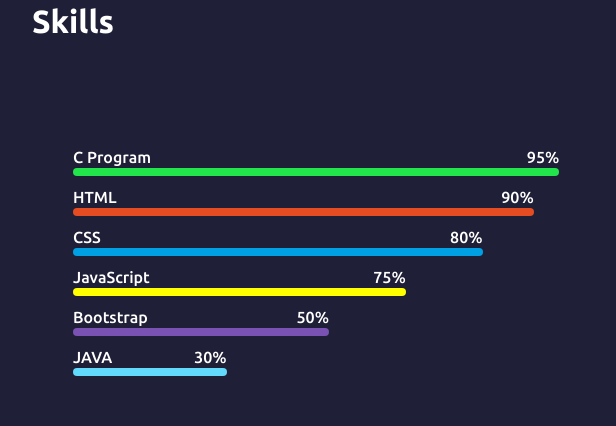
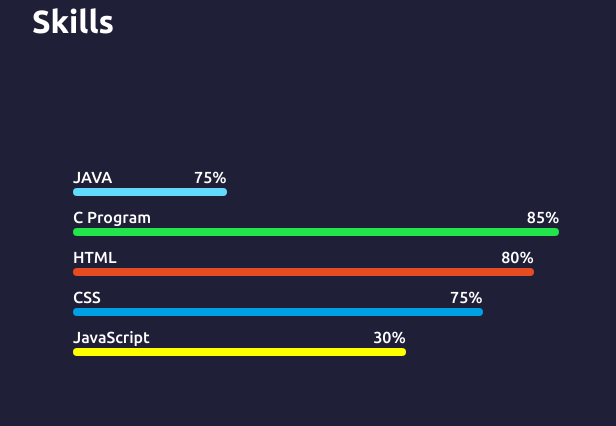
Before and after one commit to Sudip460/My-Portfolio, a plain HTML site: page index.html in a window 1280 px wide. Shown: the part 806-1232 px from the top of the page, 567-1183 px from the left. Drawn offline with Linux system fonts and the light colour scheme; files whose address does not match are found by name.

Commit message:
index.html

```diff
--- a/index.html
+++ b/index.html
@@ -53,7 +53,7 @@
                 <h6 class="poppinss">Hi, I'm</h6>
                 <h1 class="t-white">Sudip Debnath</h1>
                 <h4 class="poppinss">Full Stack Web Developer</h4>
-                <a href="https://drive.google.com/file/d/1Rl8gzVs00-_POzb7Eyrq9G6WOyA0llrq/view?usp=sharing" target="_blank"><button class="btn poppins">Resume</button></a>
+                <a href="file:///D:/CODING/WEB%20DEV/PROJECTS/SPD%20POSTFOLIO/Images%20and%20Pdf/SUDIP_Resume.pdf" target="_blank"><button class="btn poppins">Resume</button></a>
                 <a class="btn live poppins" id="hireme" href="https://www.linkedin.com/in/sudip-debnath-b39357298/"
                     target="_blank">Let's Talk</a>
             </div>
@@ -100,18 +100,18 @@
 
         <div class="skills-right flex items-center">
             <div class="skillss-container">
+                <div class="JAVA bar p-relative"><span class="bar-content left t-white">JAVA</span><span
+                        class="bar-content right-skills t-white">75%</span></div>
                 <div class="C bar p-relative"><span class="bar-content left t-white">C Program</span><span
-                        class="bar-content right-skills t-white">95%</span></div>
+                        class="bar-content right-skills t-white">85%</span></div>
                 <div class="html bar p-relative"><span class="bar-content left t-white">HTML</span><span
-                        class="bar-content right-skills t-white">90%</span></div>
+                        class="bar-content right-skills t-white">80%</span></div>
                 <div class="css bar p-relative"><span class="bar-content left t-white">CSS</span><span
-                        class="bar-content right-skills t-white">80%</span></div>
+                        class="bar-content right-skills t-white">75%</span></div>
                 <div class="js bar p-relative"><span class="bar-content left t-white">JavaScript</span><span
-                        class="bar-content right-skills t-white">75%</span></div>
-                <div class="bootstrap bar p-relative"><span class="bar-content left t-white">Bootstrap</span><span
-                        class="bar-content right-skills t-white">50%</span></div>
-                <div class="JAVA bar p-relative"><span class="bar-content left t-white">JAVA</span><span
                         class="bar-content right-skills t-white">30%</span></div>
+                <!-- <div class="JAVA bar p-relative"><span class="bar-content left t-white">JAVA</span><span
+                        class="bar-content right-skills t-white">30%</span></div> -->
             </div>
         </div>
         </div>
```
